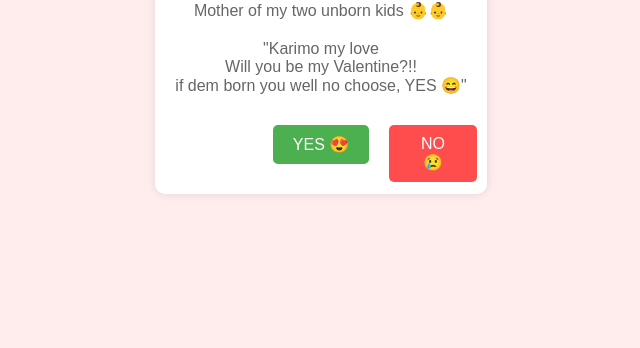
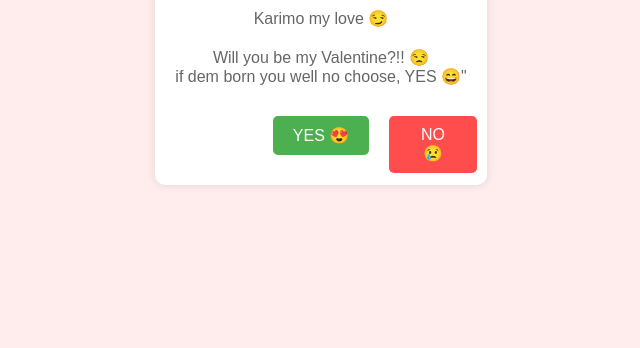
Before and after one commit to Worldsfinest001/valetine.proposal1, a plain HTML site: page index.html in a window 1280 px wide. Shown: the part 452-800 px from the top of the page, without its empty margins (319-959 px from the left). Drawn offline with Linux system fonts and the light colour scheme.

Commit message:
index.html

```diff
--- a/index.html
+++ b/index.html
@@ -17,10 +17,9 @@
         </div>
         <h1>Addie ❤️</h1>
         <div class="heart">❤️</div>
-        <p class="message">Mother of my two unborn kids 👶👶</p>
+        <p class="message">Karimo my love 😏</p>
         <div id="message" class="message">
-            "Karimo my love<br>
-            Will you be my Valentine?!! <br>
+            Will you be my Valentine?!! 😒 <br>
             if dem born you well no choose, YES 😄"
         </div>
         <button class="btn btn-yes" onclick="sayYes()">YES 😍</button>
```
